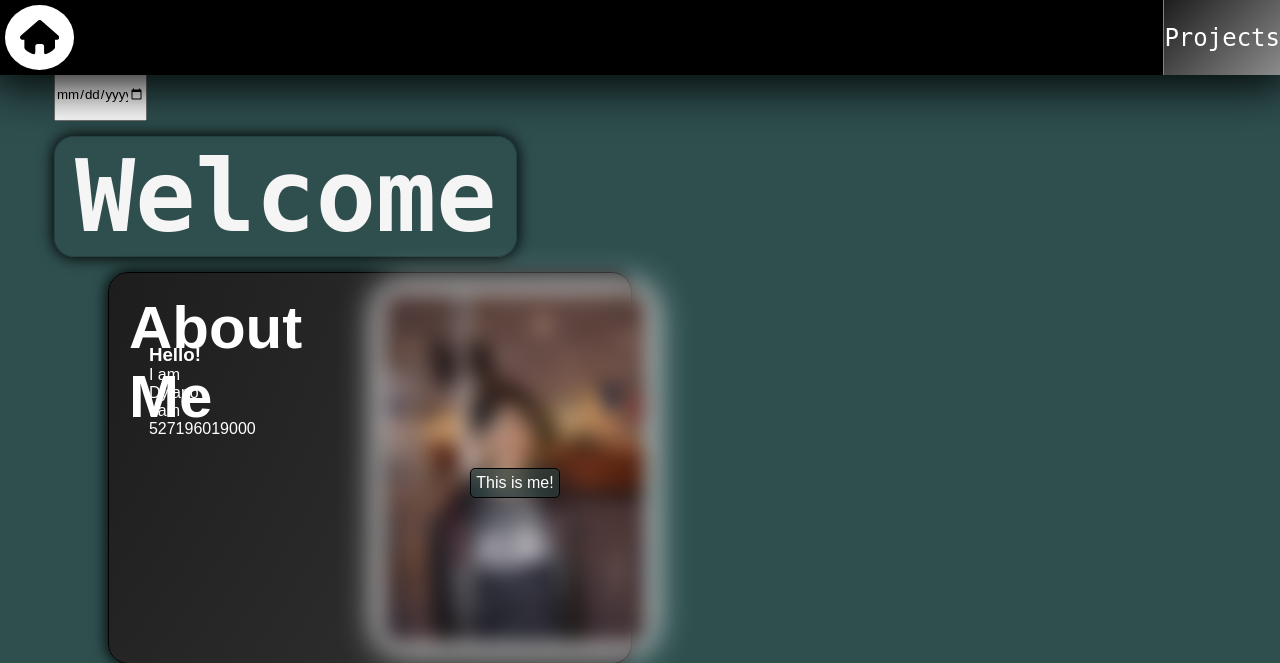
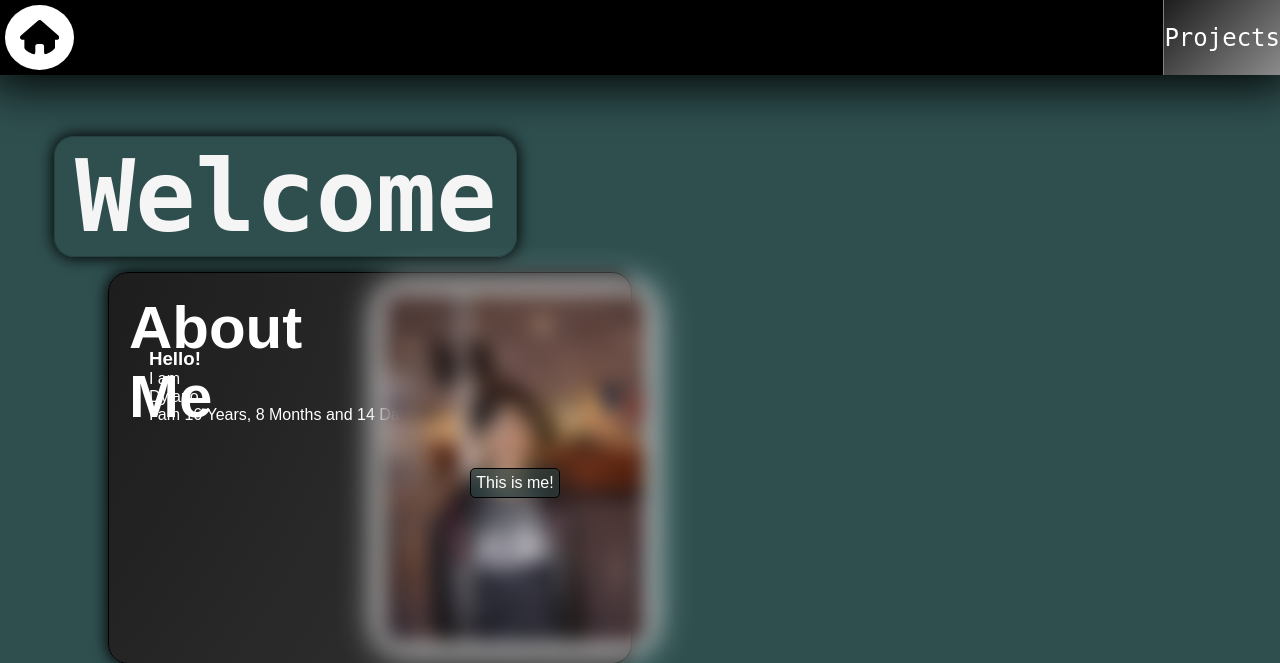
Before and after one commit to Dylanooooo/Dylanooooo.github.io, a PHP site: page / in a window 1280 px wide. Shown: the top 663 px of the page. Run offline with PHP 8.4, Linux system fonts and the light colour scheme.

Commit message:
live leeftijd display gemaakt

```diff
--- a/index.html
+++ b/index.html
@@ -23,7 +23,6 @@
     </header>
 
     <main>
-        <input type="date" name="" id="" class="inputDate">
         <h1 class="welcome" data-value="Welcome">Welcome</h1>
         <div class="card">
             <h2 class="aboutMe">About Me</h2>
--- a/main.js
+++ b/main.js
@@ -97,22 +97,25 @@ let age = document.querySelector(".age")
 setInterval(() => {
     let date = new Date()
     age.innerHTML = `<p>I am ${calcAge(date)}</p>`
-}, 1000);
+}, 1);
 
 function calcAge(date) {
-    let year = date.getTime() - 1159142400000
+    let currentAge = date.getTime() - 1159142400000
+    // get my age in miliseconds
 
-    let days = Math.round(year/1000/60/60/24)
+    let totalDays = currentAge/1000/60/60/24
+    // get my age in days
 
-    console.log(days % 12)
-    console.log(days % 365.25)
+    let yearsLeft = totalDays / 365.25
+    let calcMonths = totalDays % 365.25
 
-    return year
+    let monthsLeft = calcMonths / 30.44
+    let calcDays = calcMonths % 30.44
+
+    let daysLeft = calcDays
+
+    let totalAge = `${Math.floor(yearsLeft)} Years, ${Math.floor(monthsLeft)} Months and ${Math.floor(daysLeft)} Days old`
+    return totalAge
 }
 
-// setInterval(() => {
-//     let test = document.querySelector(".inputDate").value
-//     console.log(new Date(test).getTime())
-// }, 1)
-
 // 1159142400000 is my birthdate
--- a/style.css
+++ b/style.css
@@ -226,6 +226,6 @@ main {
     transition: opacity 0.5s linear;
 }
 
-.inputDate{
-    grid-area: 2/2/3/4;
+.age{
+    width: 300px;
 }
```
